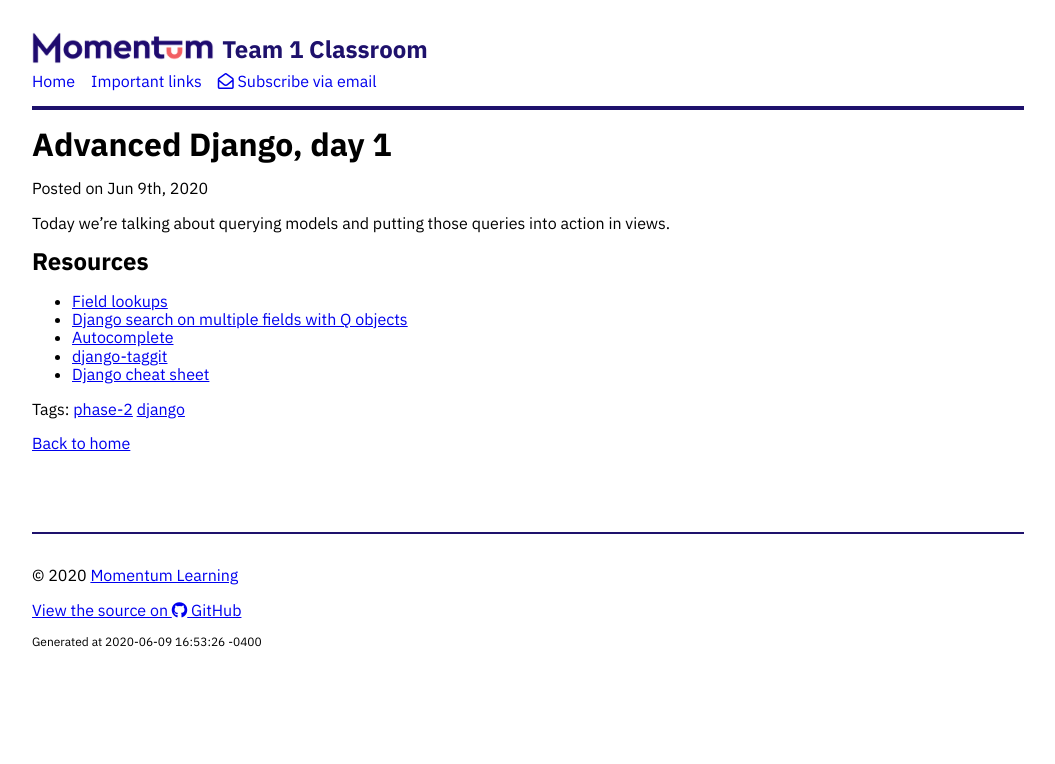
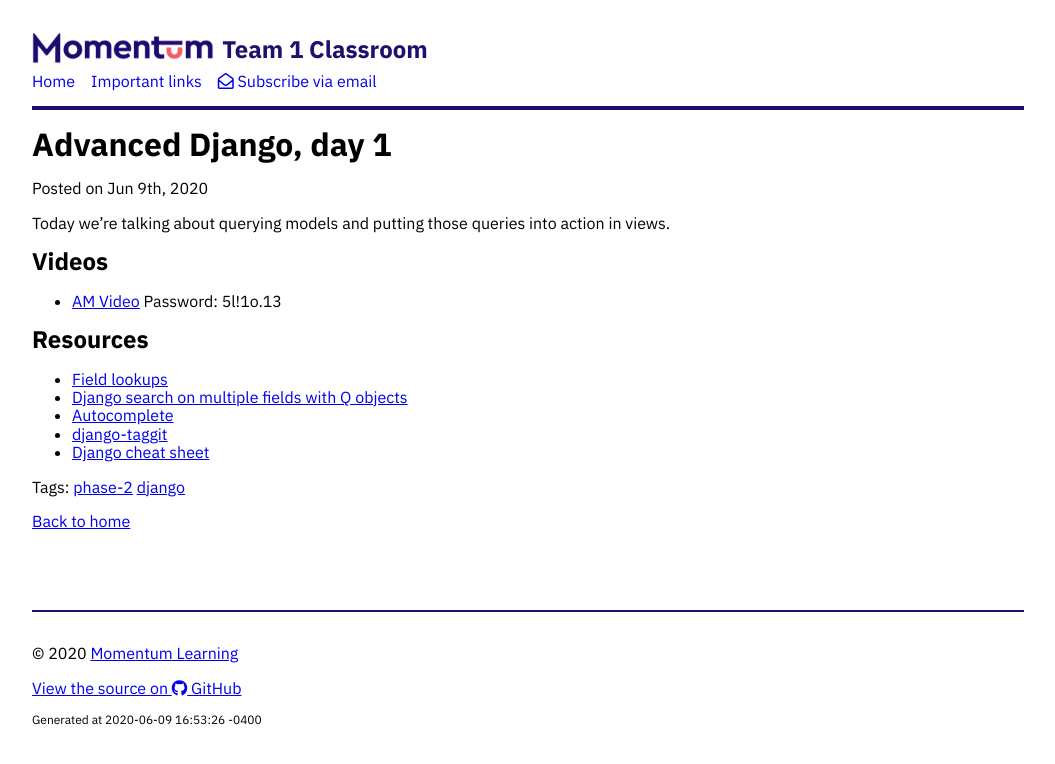
Before and after one commit to Momentum-Morehouse-2/Momentum-Morehouse-2.github.io, a Jekyll site: the page built from _posts/2020-06-09-advanced-django-1.md, in a window 1280 px wide. Shown: the top 764 px of the page, without its empty margins (112-1167 px from the left). Built offline with Jekyll 4.4.1, drawn with Linux system fonts in a browser that asks for light colours; nearby versions of some CDN libraries.

Commit message:
AM video 2020-06-09

```diff
--- a/_posts/2020-06-09-advanced-django-1.md
+++ b/_posts/2020-06-09-advanced-django-1.md
@@ -7,6 +7,10 @@ tags: phase-2 django
 Today we're talking about querying models and putting those queries into
 action in views.
 
+## Videos
+
+* [AM Video](https://us02web.zoom.us/rec/share/ppdPA6-q8yBJfonIzxv8YIMrRoH0aaa81XQbqPINzkkzyHRoRC9JWWtCHLCwjB39)  Password: 5l!1o.13
+
 ## Resources
 
 * [Field lookups](https://docs.djangoproject.com/en/3.0/topics/db/queries/#field-lookups)
```
